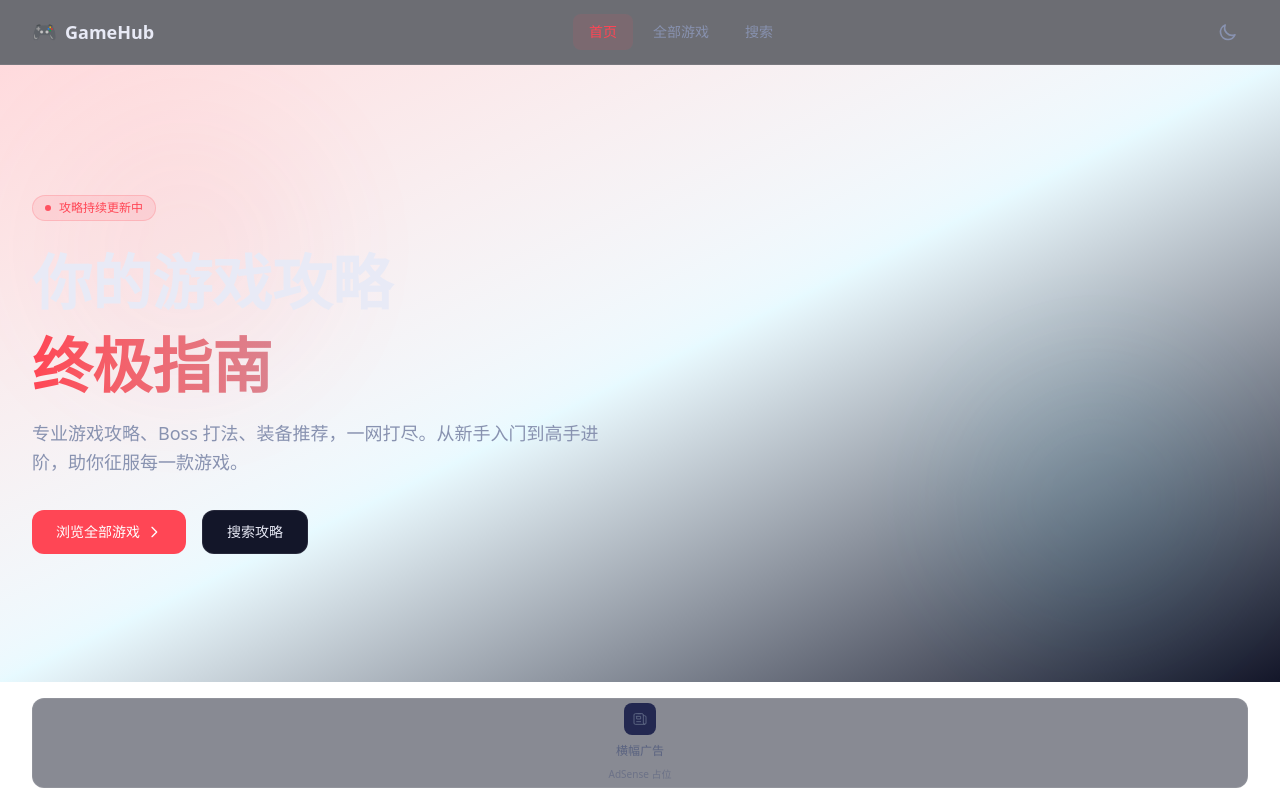
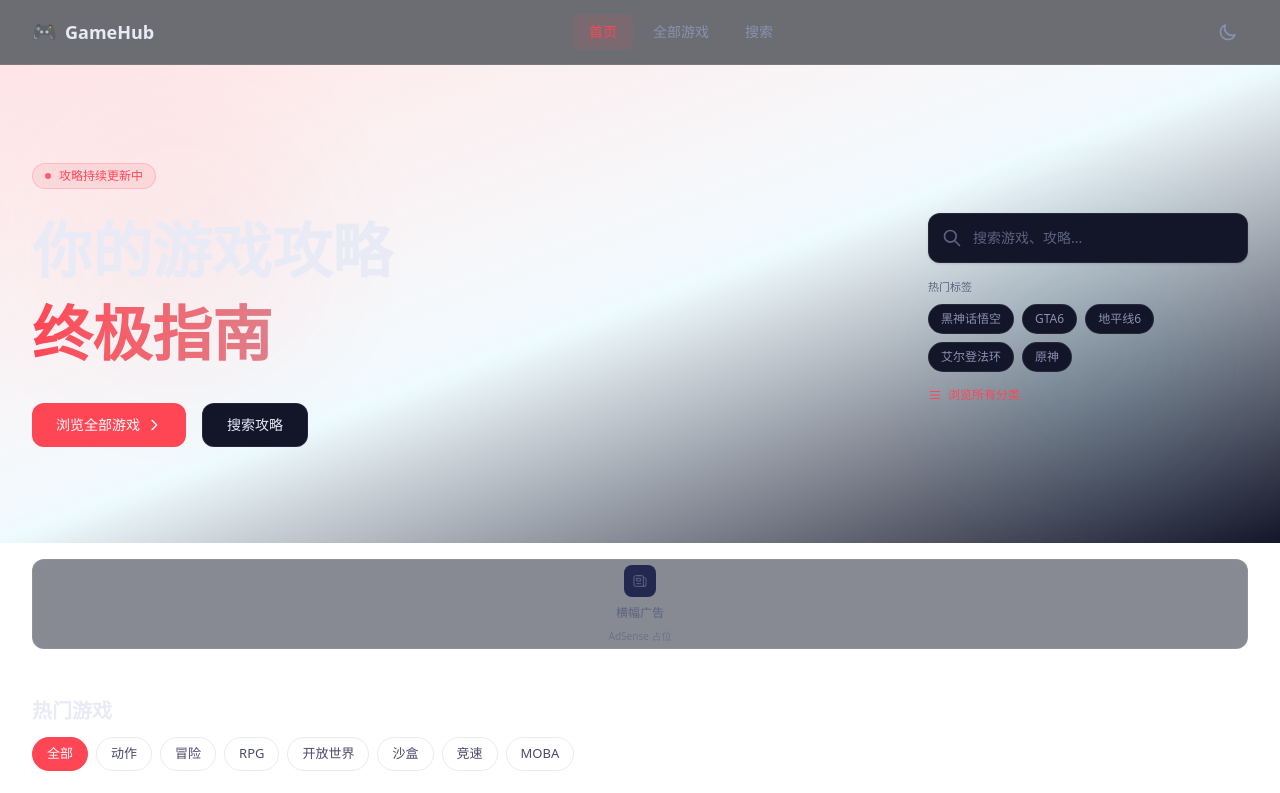
Before and after one commit to River-ak3/game-hub, a Next.js app: page / in a window 1280 px wide. Shown: the top 793 px of the page. Built offline with nearby package versions, Linux system fonts and the light colour scheme.

Commit message:
feat(hero): restructure hero section - add search, hot tags, category btn

```diff
--- a/src/components/home/Hero.tsx
+++ b/src/components/home/Hero.tsx
@@ -1,21 +1,46 @@
+"use client";
+
 import Link from "next/link";
+import { useState } from "react";
+
+const HOT_TAGS = [
+  { label: "黑神话悟空", slug: "heiwushiwukong" },
+  { label: "GTA6", slug: "gta6" },
+  { label: "地平线6", slug: "dixian6" },
+  { label: "艾尔登法环", slug: "aierdengfahuan" },
+  { label: "原神", slug: "yuanshen" },
+];
 
 export function Hero() {
+  const [searchQuery, setSearchQuery] = useState("");
+
+  const handleSearch = (e: React.FormEvent) => {
+    e.preventDefault();
+    if (searchQuery.trim()) {
+      window.location.href = `/search?q=${encodeURIComponent(searchQuery.trim())}`;
+    }
+  };
+
   return (
-    <section className="relative overflow-hidden bg-gradient-to-br from-primary/20 via-accent/10 to-surface">
-      {/* Background decoration */}
+    <section className="relative overflow-hidden">
+      {/* Background gradient */}
+      <div className="absolute inset-0 bg-gradient-to-br from-primary/15 via-accent/8 to-surface" />
       <div className="absolute inset-0 opacity-30">
-        <div className="absolute top-10 left-10 w-32 sm:w-72 h-32 sm:h-72 bg-primary/20 rounded-full blur-3xl" />
-        <div className="absolute bottom-10 right-10 w-32 sm:w-72 h-32 sm:h-72 bg-accent/20 rounded-full blur-3xl" />
+        <div className="absolute top-10 left-10 w-32 sm:w-72 h-32 sm:h-72 bg-primary/15 rounded-full blur-3xl" />
+        <div className="absolute bottom-10 right-10 w-32 sm:w-72 h-32 sm:h-72 bg-accent/15 rounded-full blur-3xl" />
       </div>
 
-      <div className="relative max-w-7xl mx-auto px-4 sm:px-6 lg:px-8 py-16 sm:py-24 lg:py-32">
-        <div className="max-w-2xl lg:max-w-3xl animate-fade-in">
-          <div className="inline-flex items-center gap-2 px-3 py-1 rounded-full bg-primary/10 border border-primary/20 text-xs text-primary font-medium mb-4 sm:mb-6">
+      <div className="relative max-w-7xl mx-auto px-4 sm:px-6 lg:px-8 py-14 sm:py-20 lg:py-24">
+        {/* Status badge */}
+        <div className="inline-flex items-center gap-2 px-3 py-1 rounded-full bg-primary/10 border border-primary/20 text-xs text-primary font-medium mb-5 sm:mb-6 animate-fade-in">
           <span className="w-1.5 h-1.5 rounded-full bg-primary animate-pulse" />
           攻略持续更新中
         </div>
 
+        {/* Two-column layout: title left, search right */}
+        <div className="flex flex-col lg:flex-row lg:items-start gap-8 lg:gap-12">
+          {/* Left: Title + CTAs */}
+          <div className="flex-1 min-w-0 animate-fade-in">
             <h1 className="text-2xl sm:text-4xl lg:text-5xl xl:text-6xl font-bold text-text-primary leading-tight">
               你的游戏攻略
               <span className="block mt-1 sm:mt-2 bg-gradient-to-r from-primary to-accent bg-clip-text text-transparent">
@@ -23,10 +48,7 @@ export function Hero() {
               </span>
             </h1>
 
-          <p className="mt-3 sm:mt-4 text-sm sm:text-base lg:text-lg text-text-secondary leading-relaxed max-w-xl">
-            专业游戏攻略、Boss 打法、装备推荐，一网打尽。从新手入门到高手进阶，助你征服每一款游戏。
-          </p>
-
+            {/* CTA buttons */}
             <div className="mt-6 sm:mt-8 flex flex-col sm:flex-row gap-3 sm:gap-4">
               <Link
                 href="/games"
@@ -45,6 +67,61 @@ export function Hero() {
               </Link>
             </div>
           </div>
+
+          {/* Right: Search + Hot Tags + Category Button */}
+          <div className="w-full lg:w-80 shrink-0 animate-fade-in animation-delay-100">
+            {/* Search Box */}
+            <form onSubmit={handleSearch} className="relative mb-4">
+              <svg
+                className="absolute left-3.5 top-1/2 -translate-y-1/2 w-5 h-5 text-text-muted"
+                fill="none"
+                stroke="currentColor"
+                viewBox="0 0 24 24"
+              >
+                <path
+                  strokeLinecap="round"
+                  strokeLinejoin="round"
+                  strokeWidth={2}
+                  d="M21 21l-6-6m2-5a7 7 0 11-14 0 7 7 0 0114 0z"
+                />
+              </svg>
+              <input
+                type="text"
+                value={searchQuery}
+                onChange={(e) => setSearchQuery(e.target.value)}
+                placeholder="搜索游戏、攻略..."
+                className="w-full pl-11 pr-4 py-3.5 rounded-xl bg-surface border border-border text-text-primary placeholder-text-muted focus:outline-none focus:border-accent/50 focus:ring-2 focus:ring-accent/20 transition-all text-sm shadow-sm"
+              />
+            </form>
+
+            {/* Hot Tags */}
+            <div className="mb-3">
+              <p className="text-[11px] text-text-muted mb-2 font-medium">热门标签</p>
+              <div className="flex flex-wrap gap-2">
+                {HOT_TAGS.map((tag) => (
+                  <Link
+                    key={tag.slug}
+                    href={`/games/${tag.slug}`}
+                    className="inline-flex items-center px-3 py-1.5 rounded-full text-xs font-medium bg-surface border border-border text-text-secondary hover:border-primary/50 hover:text-primary transition-colors"
+                  >
+                    {tag.label}
+                  </Link>
+                ))}
+              </div>
+            </div>
+
+            {/* Browse All Categories Button */}
+            <Link
+              href="/games"
+              className="inline-flex items-center gap-1.5 text-xs text-primary hover:text-primary-light transition-colors font-medium"
+            >
+              <svg className="w-3.5 h-3.5" fill="none" stroke="currentColor" viewBox="0 0 24 24">
+                <path strokeLinecap="round" strokeLinejoin="round" strokeWidth={2} d="M4 6h16M4 12h16M4 18h16" />
+              </svg>
+              浏览所有分类
+            </Link>
+          </div>
+        </div>
       </div>
     </section>
   );
```
Lines whose indentation alone changed are shown as unchanged.
